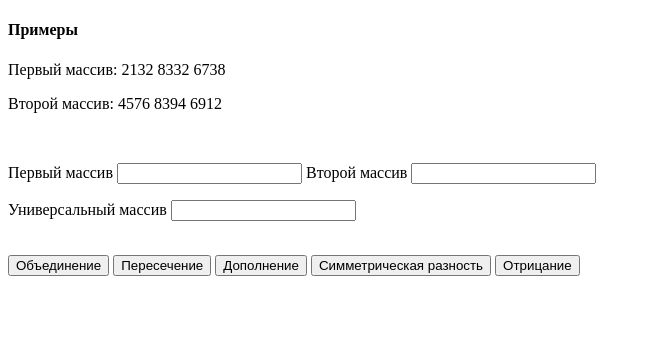
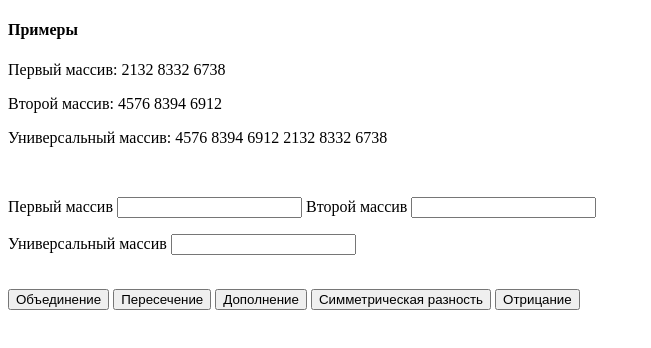
Before and after one commit to EternityJR/DM1, a plain HTML site: page index.html in a window 1280 px wide. Shown: the whole page, without its empty margins (0-651 px from the left). Drawn offline with Linux system fonts and the light colour scheme.

Commit message:
Update index.html

```diff
--- a/index.html
+++ b/index.html
@@ -9,7 +9,8 @@
 <body>
     <h4>Примеры</h4>
     <p>Первый массив: 2132 8332 6738</p>
-    <p>Второй массив: 4576 8394 6912</p><br/>
+    <p>Второй массив: 4576 8394 6912</p>
+    <p>Универсальный массив: 4576 8394 6912 2132 8332 6738</p><br/>
     <form>
         <p>Первый массив <input name="A" id="arrayA" />
         Второй массив <input name="B" id="arrayB" /> </p>
```
